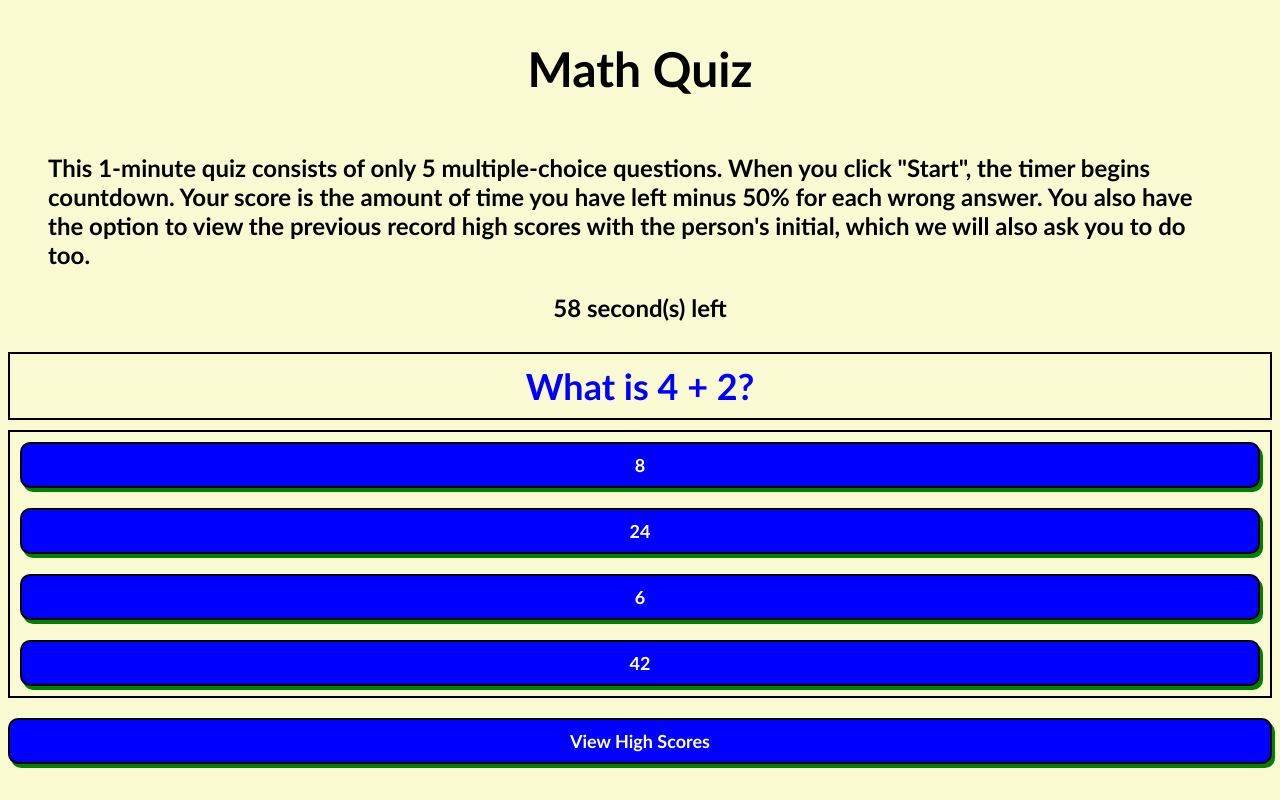
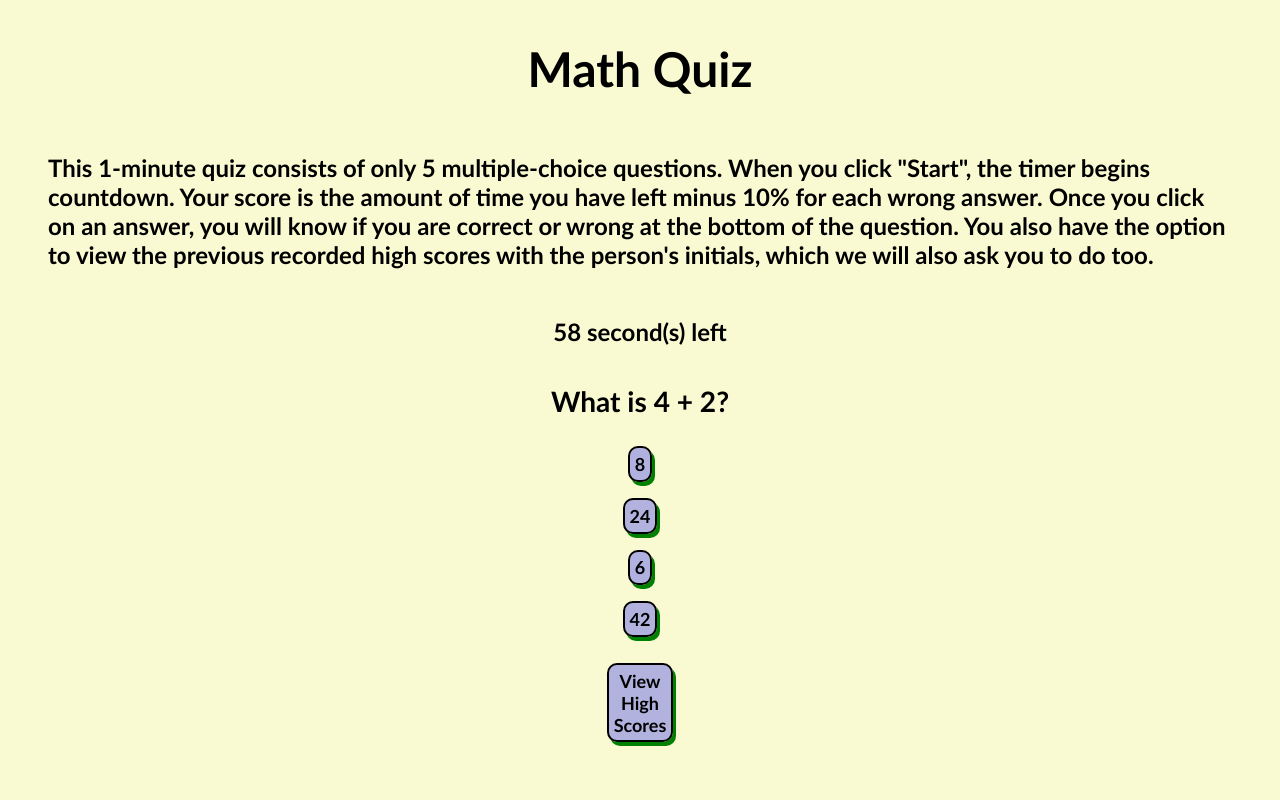
Before and after one commit to jason1chiu/javascript-quiz, a plain HTML site: page index.html in a window 1280 px wide. Both pictures are taken after a click on the button "Start". Drawn offline with Linux system fonts and the light colour scheme.

Commit message:
design changes

```diff
--- a/assets/css/style.css
+++ b/assets/css/style.css
@@ -23,13 +23,6 @@ header {
   align-items: center;
 }
 
-.questions {
-  padding: 10px;
-  display: flex;
-  justify-content: center;
-  align-items: center;
-}
-
 .timer, .check {
   display: flex;
   justify-content: center;
@@ -43,7 +36,7 @@ a {
   text-decoration: none;
 }
 
-h2 {
+h3 {
   margin-bottom: 10px;
   padding: 10px;
   display: flex;
@@ -51,8 +44,7 @@ h2 {
   width: 100%;
   justify-content: center;
   align-items: center;
-  border: 2px solid black;
-  color: blue;
+  color: rgb(0, 0, 0);
 }
 
 button:hover {
@@ -60,20 +52,20 @@ button:hover {
 }
 
 button {
-  margin: 10px;
-  display: grid;
-  flex-flow: row wrap;
+  margin: 0.5rem 70rem;
+  display: flex;
+  flex-flow: column wrap;
   width: 100%;
   justify-content: center;
   align-items: center;
   border: 2px solid black;
   border-radius: 10px;
   font-size: large;
-  padding: 10px;
+  padding: 0.3rem;
   font-weight: bold;
   box-shadow: 3px 4px green;
-  background-color: blue;
-  color: white;
+  background-color: rgba(0, 0, 255, 0.29);
+  color: black;
 }
 
 .buttons {
@@ -81,25 +73,8 @@ button {
   display: flex;
   flex-flow: row wrap;
   width: 100%;
-  justify-content: space-between;
-  align-items: center;
-  border: 2px solid black;
-}
-
-.start, .submit, .highScore {
-  display: flex;
-  flex-flow: row wrap;
-  width: 100%;
   justify-content: center;
   align-items: center;
-  margin: 10px 0;
-  background-color: blue;
-  border: 2px solid black;
-  border-radius: 10px;
-  font-size: large;
-  font-weight: bold;
-  padding: 10px;
-  box-shadow: 3px 4px green;
 }
 
 form {
@@ -109,6 +84,19 @@ form {
   align-items: center;
 }
 
+input {
+  display: flex;
+  flex-flow: row wrap;
+  justify-content: center;
+  align-items: center;
+  text-align: center;
+  padding: 0.4rem;
+}
+
+input::placeholder {
+  font-size: 1rem;
+}
+
 .hide {
   display: none;
 }
--- a/assets/js/script.js
+++ b/assets/js/script.js
@@ -82,8 +82,9 @@ timerInterval = setInterval(function() {
   timeLeft--;
   timerEl.textContent = timeLeft + " second(s) left";
 
-    if (timeLeft <= 0) {
+    if (timeLeft === 0) {
       clearInterval(timerInterval);
+      submissionInfo.classList.remove("hide");
       timerEl.textContent = "TIME'S UP!"
       scoreEl.textContent = "0";
     }
@@ -119,8 +120,10 @@ function checkAnswer(answerPick) {
   if (expression !== answerPick) {
     timeLeft = Math.floor(timeLeft * 0.9);
     check.textContent = "Wrong!";
+    check.style.color = "red";
   } else {
     check.textContent = "Correct!";
+    check.style.color = "green";
   }
 
   setTimeout(function() {
--- a/index.html
+++ b/index.html
@@ -16,18 +16,20 @@
 
   <section>
     <blockquote>
-      This 1-minute quiz consists of only 5 multiple-choice questions. When you click "Start", the timer begins countdown. Your score is the amount of time you have left minus 50% for each wrong answer. You also have the option to view the previous record high scores with the person's initial, which we will also ask you to do too.
+      This 1-minute quiz consists of only 5 multiple-choice questions. When you click "Start", the timer begins countdown. Your score is the amount of time you have left minus 10% for each wrong answer. Once you click on an answer, you will know if you are correct or wrong at the bottom of the question. You also have the option to view the previous recorded high scores with the person's initials, which we will also ask you to do too.
     </blockquote>
   </section>
 
-  <button class="start" id="start">Start</button>
+  <section class="buttons">
+    <button class="start" id="start">Start</button>
+  </section>
 
   <blockquote class="timer" id="timer"></blockquote>
 
   <section class="hide" id="questions">
 
       <section>
-        <h2 id="question">Question</h2>
+        <h3 id="question">Question</h3>
       </section>
 
       <section class="buttons">
@@ -42,17 +44,17 @@
   </section>
 
   <form class="hide" id="submissionInfo">
-    <input type="text" name="initials" id="initials" placeholder="initials">
+    <input type="text" name="initials" id="initials" placeholder="Initials">
     <p>
       Score: <span id="finalscore"></span>
     </p>
   </form>
 
-  <button class="submit hide" id="submit">
-    Submit
-  </button>
+  <section class="buttons">
+    <button class="submit hide" id="submit">
+      Submit
+    </button>
 
-  <section>
     <button class="highScore" id="highScore">
       View High Scores
     </button>
```
